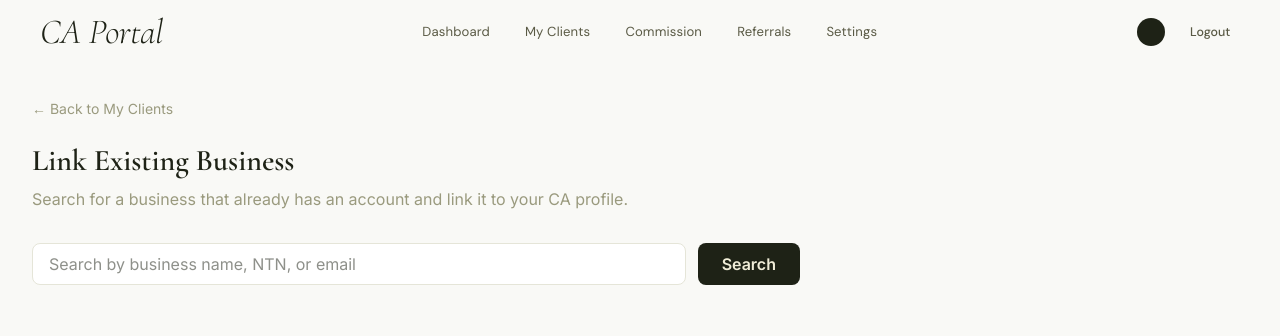
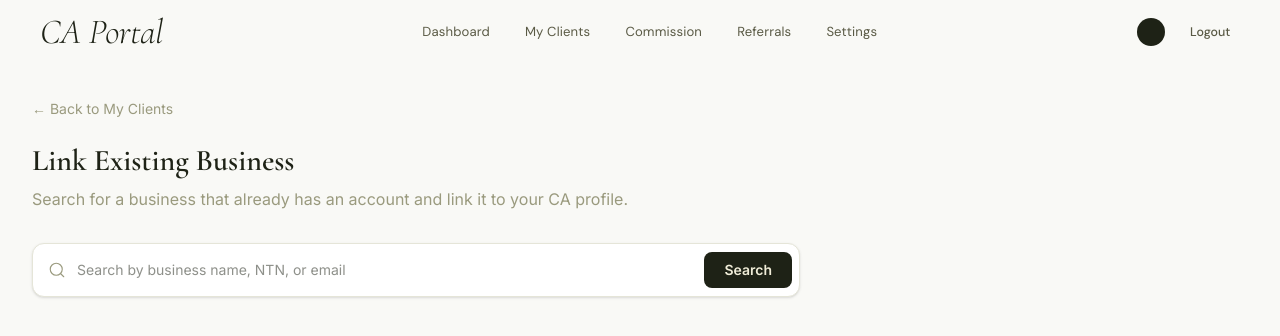
Before and after one commit to malaaaeeka/saas, a Next.js app in the folder frontend/: page /ca/clients/link in a window 1280 px wide. Shown: the top 336 px of the page. Built offline with nearby package versions, Linux system fonts and the light colour scheme.

Commit message:
changed the ui

```diff
--- a/frontend/app/ca/clients/link/page.tsx
+++ b/frontend/app/ca/clients/link/page.tsx
@@ -78,18 +78,25 @@ export default function LinkClientPage() {
         Search for a business that already has an account and link it to your CA profile.
       </p>
 
-      <form onSubmit={handleSearch} className="flex gap-3 mb-6">
+      <form onSubmit={handleSearch} className="relative mb-8">
+  <svg
+    className="absolute left-4 top-1/2 -translate-y-1/2 text-muted"
+    width="18" height="18" viewBox="0 0 24 24" fill="none"
+    stroke="currentColor" strokeWidth="1.5" strokeLinecap="round" strokeLinejoin="round"
+  >
+    <circle cx="11" cy="11" r="8" /><line x1="21" y1="21" x2="16.65" y2="16.65" />
+  </svg>
   <input
     type="text"
     value={query}
     onChange={e => setQuery(e.target.value)}
     placeholder="Search by business name, NTN, or email"
-          className="flex-1 bg-surface border border-border text-heading rounded-lg px-4 py-2 focus:outline-none focus:border-accent"
+    className="w-full bg-surface border border-border text-heading rounded-xl pl-11 pr-32 py-4 text-sm focus:outline-none focus:border-accent transition shadow-sm"
   />
   <button
     type="submit"
     disabled={loading}
-          className="bg-btn-dark hover:bg-btn-dark-hover disabled:bg-border-light disabled:text-muted text-btn-dark-text px-6 py-2 rounded-lg font-semibold transition"
+    className="absolute right-2 top-1/2 -translate-y-1/2 bg-btn-dark hover:bg-btn-dark-hover disabled:bg-border-light disabled:text-muted text-btn-dark-text px-5 py-2 rounded-lg text-sm font-semibold transition"
   >
     {loading ? 'Searching...' : 'Search'}
   </button>
@@ -107,26 +114,38 @@ export default function LinkClientPage() {
       )}
 
     {results.length > 0 && (
-        <div className="bg-surface border border-border rounded-lg overflow-hidden">
+  <div className="space-y-3">
     {results.map(business => (
       <div
         key={business.id}
-              className="flex items-center justify-between px-6 py-4 border-t border-border first:border-t-0"
+        className="flex items-center justify-between bg-surface border border-border rounded-xl px-6 py-5 shadow-sm hover:border-heading/20 transition"
       >
+        <div className="flex items-center gap-4">
+          <div className="w-10 h-10 rounded-full bg-border-light flex items-center justify-center text-heading font-semibold text-sm flex-shrink-0">
+            {business.businessName?.[0]?.toUpperCase() || '?'}
+          </div>
           <div>
-                <p className="font-medium text-heading">{business.businessName}</p>
-                <p className="text-sm text-muted">
-                  {business.user?.email} · NTN: {business.ntn}
-                  {business.caId && ' · Already linked to a CA'}
+            <p className="font-semibold text-heading">{business.businessName}</p>
+            <p className="text-sm text-muted mt-0.5">
+              {business.user?.email} <span className="text-border-light">·</span> NTN {business.ntn}
             </p>
           </div>
+        </div>
+
+        {business.caId ? (
+          <span className="flex items-center gap-1.5 text-xs font-medium text-muted bg-border-light px-3 py-1.5 rounded-full">
+            <span className="w-1.5 h-1.5 rounded-full bg-muted" />
+            Already Linked
+          </span>
+        ) : (
           <button
             onClick={() => handleAssign(business.id)}
-                disabled={assigningId === business.id || !!business.caId}
-                className="bg-btn-dark hover:bg-btn-dark-hover disabled:bg-border-light disabled:text-muted text-btn-dark-text px-4 py-2 rounded-lg text-sm font-semibold transition"
+            disabled={assigningId === business.id}
+            className="bg-btn-dark hover:bg-btn-dark-hover disabled:bg-border-light disabled:text-muted text-btn-dark-text px-5 py-2 rounded-lg text-sm font-semibold transition"
           >
-                {assigningId === business.id ? 'Linking...' : business.caId ? 'Already Linked' : 'Assign to Me'}
+            {assigningId === business.id ? 'Linking...' : 'Assign to Me'}
           </button>
+        )}
       </div>
     ))}
   </div>
```
Lines whose indentation alone changed are shown as unchanged.
